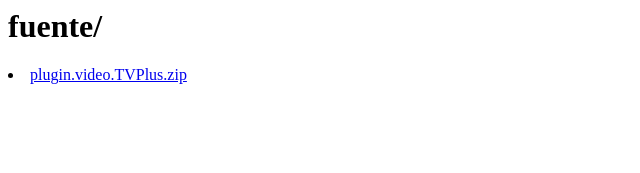
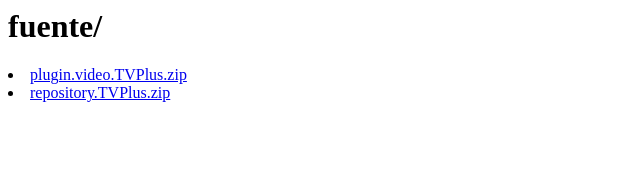
Before and after one commit to Paco000/tvplus, a plain HTML site: page index.html in a window 1280 px wide. Shown: the whole page, without its empty margins (0-640 px from the left). Drawn offline with Linux system fonts and the light colour scheme.

Commit message:
Add files via upload

```diff
--- a/index.html
+++ b/index.html
@@ -3,6 +3,10 @@
  <h1>fuente/</h1>
  </head>
  <body>
-  <li><a href="plugin.video.TVPlus.zip/">plugin.video.TVPlus.zip</a><td></td></li>
+ <li><a href="plugin.video.TVPlus.zip/">plugin.video.TVPlus.zip</a></li>
+  <li><a href="repository.tvplus.zip/">repository.TVPlus.zip</a>
+    <td><p>&nbsp;</p>
+    <p>&nbsp;</p></td>
+  </li>
   </ul>
 </body></html>
```
Also changed, not shown: 1 other file.
